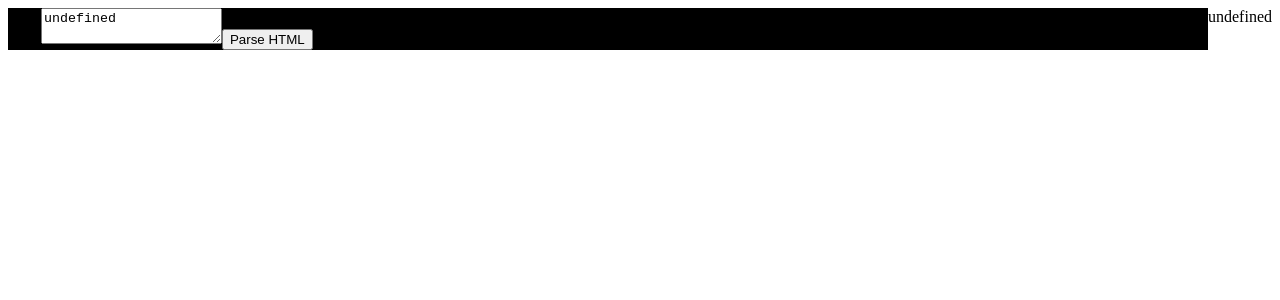
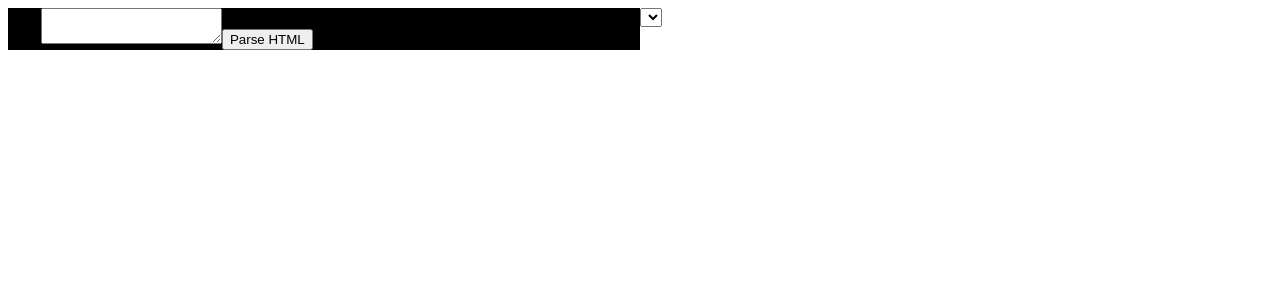
Before and after one commit to damoeb/rss-proxy, an Angular app in the folder modules/rss-it-app/: page / in a window 1280 px wide. Shown: the top 300 px of the page. Built offline with nearby package versions, Linux system fonts and the light colour scheme.

Commit message:
ng app works

```diff
--- a/modules/rss-it-app/src/app/app.component.html
+++ b/modules/rss-it-app/src/app/app.component.html
@@ -1,10 +1,15 @@
 <div id="panels">
   <div id="editor">
     <label>Html</label>
-    <textarea [value]="html"></textarea>
+    <textarea [(ngModel)]="html"></textarea>
     <button (click)="parseHtml()">Parse HTML</button>
   </div>
-  <div [innerText]="json">
+  <div id="feed">
+    <select>
+      <option [value]="rule" *ngFor="let rule of rules" (change)="applyRule(rule)">{{rule}}</option>
+    </select>
+    <div [innerText]="json">
 
+    </div>
   </div>
 </div>
--- a/modules/rss-it-app/src/app/app.component.ts
+++ b/modules/rss-it-app/src/app/app.component.ts
@@ -1,5 +1,5 @@
 import { Component } from '@angular/core';
-import {FeedParser} from "./feed-parser";
+import {ArticleRule, FeedParser} from "./feed-parser";
 
 @Component({
   selector: 'app-root',
@@ -8,8 +8,10 @@ import {FeedParser} from "./feed-parser";
 })
 export class AppComponent {
 
-  html: string;
-  json: string;
+  html: string = '';
+  json: string = '';
+  rules: Array<ArticleRule>;
+  private feedParser: FeedParser;
 
   constructor() {
 
@@ -20,8 +22,14 @@ export class AppComponent {
     const domParser = new DOMParser();
     const htmlDoc = domParser.parseFromString(this.html, 'text/html');
 
-    const feedParser = new FeedParser(htmlDoc);
+    this.feedParser = new FeedParser(htmlDoc);
 
-    this.json = JSON.stringify(feedParser.getArticles());
+    this.rules = this.feedParser.getArticleRules();
+
+    this.applyRule(this.rules[0]);
+  }
+
+  applyRule(rule: ArticleRule) {
+    this.json = JSON.stringify(this.feedParser.getArticle(rule));
   }
 }
--- a/modules/rss-it-app/src/app/app.module.ts
+++ b/modules/rss-it-app/src/app/app.module.ts
@@ -2,13 +2,15 @@ import { BrowserModule } from '@angular/platform-browser';
 import { NgModule } from '@angular/core';
 
 import { AppComponent } from './app.component';
+import {FormsModule} from "@angular/forms";
 
 @NgModule({
   declarations: [
     AppComponent
   ],
   imports: [
-    BrowserModule
+    BrowserModule,
+    FormsModule
   ],
   providers: [],
   bootstrap: [AppComponent]
--- a/modules/rss-it-app/src/app/feed-parser.ts
+++ b/modules/rss-it-app/src/app/feed-parser.ts
@@ -1,45 +1,45 @@
-interface ElementWithPath {
+export interface ElementWithPath {
   element: HTMLElement;
   path: string;
 }
 
-interface ArticleRule extends PartialArticlesWithDescription {
+export interface ArticleRule extends PartialArticlesWithDescription {
   score: number
 }
 
-interface PartialArticlesWithStructure {
+export interface PartialArticlesWithStructure {
   articles: Array<ArticleContext>;
   commonTextNodePath: Array<string>;
   notcommonTextNodePath: Array<string>;
   structureSimilarity: number
 }
 
-interface Stats {
+export interface Stats {
   title: any;
   description?: any;
 }
 
-interface StatsWrapper {
+export interface StatsWrapper {
   stats: Stats
 }
 
-interface Article {
+export interface Article {
   title: string;
   link: string;
   description?: Array<string>;
 }
 
-interface PartialArticlesWithTitle extends PartialArticlesWithStructure, StatsWrapper {
+export interface PartialArticlesWithTitle extends PartialArticlesWithStructure, StatsWrapper {
   path: string;
   linkPath: string;
   titlePath: string;
 }
 
-interface PartialArticlesWithDescription extends PartialArticlesWithTitle {
+export interface PartialArticlesWithDescription extends PartialArticlesWithTitle {
 
 }
 
-interface ArticleContext {
+export interface ArticleContext {
   linkElement: HTMLElement;
   contextElement: HTMLElement;
   contextElementPath: string
@@ -272,12 +272,17 @@ export class FeedParser {
 
     const rules = this.getArticleRules();
     const bestRule = rules[0];
-    return Array.from(this.document.querySelectorAll(bestRule.path)).map(element => {
+    return this.getArticle(bestRule);
+  }
+
+  public getArticle (rule: ArticleRule): Array<Article> {
+
+    return Array.from(this.document.querySelectorAll(rule.path)).map(element => {
       try {
         return {
-          title: element.querySelector(bestRule.titlePath).textContent.trim(),
-          link: element.querySelector(bestRule.linkPath).getAttribute('href'),
-          description: bestRule.commonTextNodePath.map(textNodePath => {
+          title: element.querySelector(rule.titlePath).textContent.trim(),
+          link: element.querySelector(rule.linkPath).getAttribute('href'),
+          description: rule.commonTextNodePath.map(textNodePath => {
             return Array.from(element.querySelectorAll(textNodePath)).map(textNode => textNode.textContent.trim());
           })
             .flat(1)
```
Also changed, not shown: 2 other files (tests, documents, lock files or other folders).
